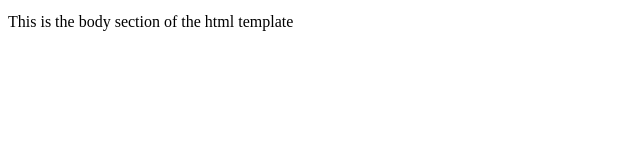
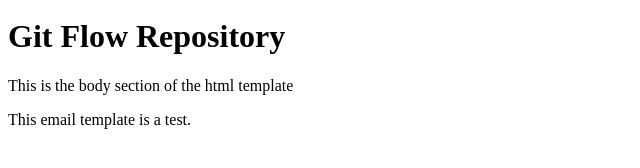
Before and after one commit to smooth-felix/gitflowTest, a plain HTML site: page index.html in a window 1280 px wide. Shown: the part 156-324 px from the top of the page, without its empty margins (0-640 px from the left). Drawn offline with Linux system fonts and the light colour scheme.

Commit message:
Index.html was modified with h1 and footer section

```diff
--- a/index.html
+++ b/index.html
@@ -10,9 +10,17 @@
                 <img src="logo.png" alt="Git Logo" class="logo">
             </div>
             <div class="content">
+                <h1>
+                Git Flow Repository
+                </h1>
                 <p>
                     This is the body section of the html template
                 </p>
+                <div class="footer-section">
+                    <p>
+                    This email template is a test.
+                    </p>
+                </div>
             </div>
         </div>
     </body>
```
